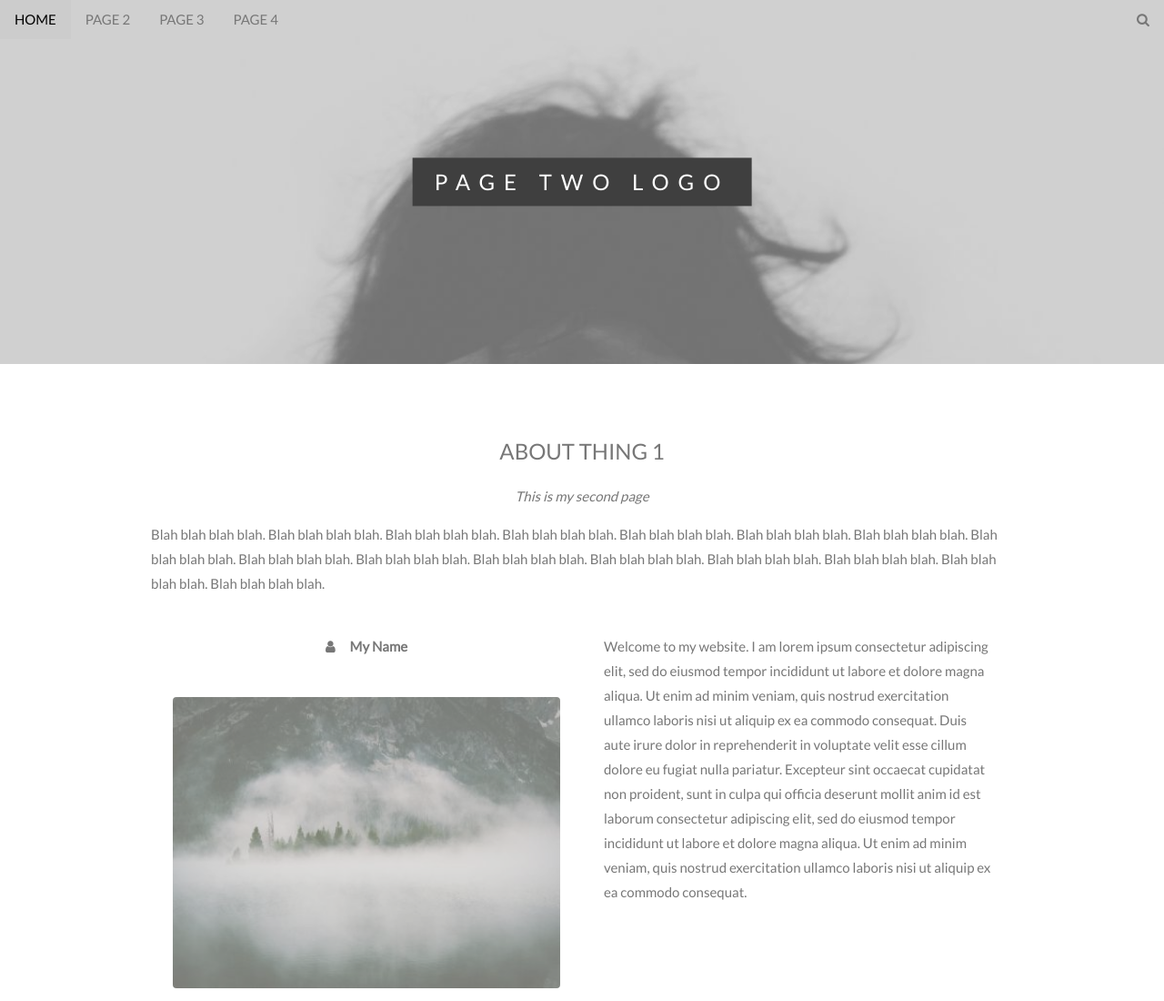
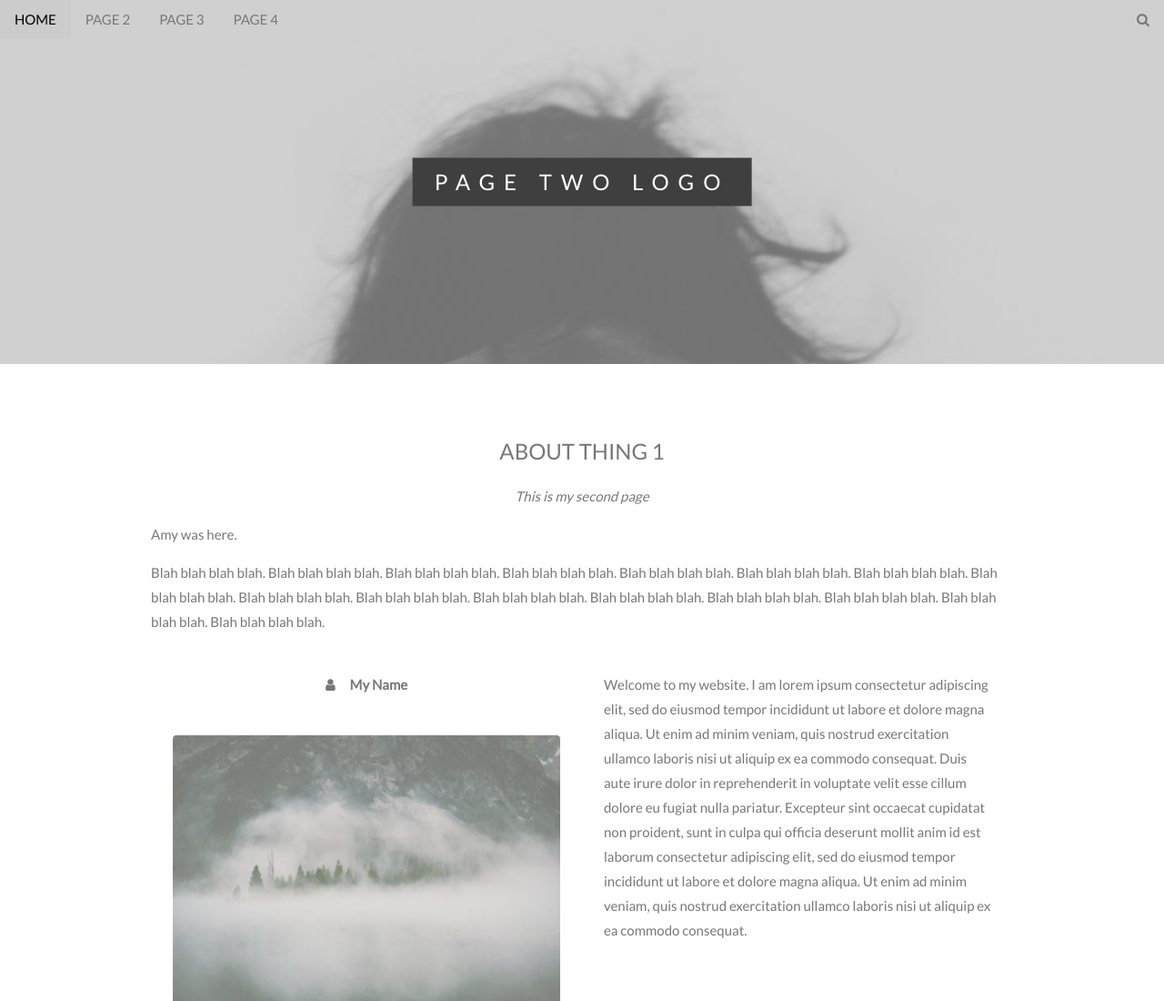
Before and after one commit to meat-less/meat-less, a plain HTML site: page project_5_files/page2.html in a window 1280 px wide. Shown: the top 1100 px of the page at 91% size. Drawn offline with Linux system fonts and the light colour scheme.

Commit message:
made edit to page2.html

```diff
--- a/project_5_files/page2.html
+++ b/project_5_files/page2.html
@@ -44,6 +44,9 @@
 <div class="w3-content w3-container w3-padding-64" id="about">
   <h3 class="w3-center">ABOUT THING 1</h3>
   <p class="w3-center"><em>This is my second page</em></p>
+  <p>
+      Amy was here.
+  </p>
   <p>
       Blah blah blah blah. Blah blah blah blah. Blah blah blah blah. Blah blah blah blah.
       Blah blah blah blah. Blah blah blah blah. Blah blah blah blah. Blah blah blah blah.
```
